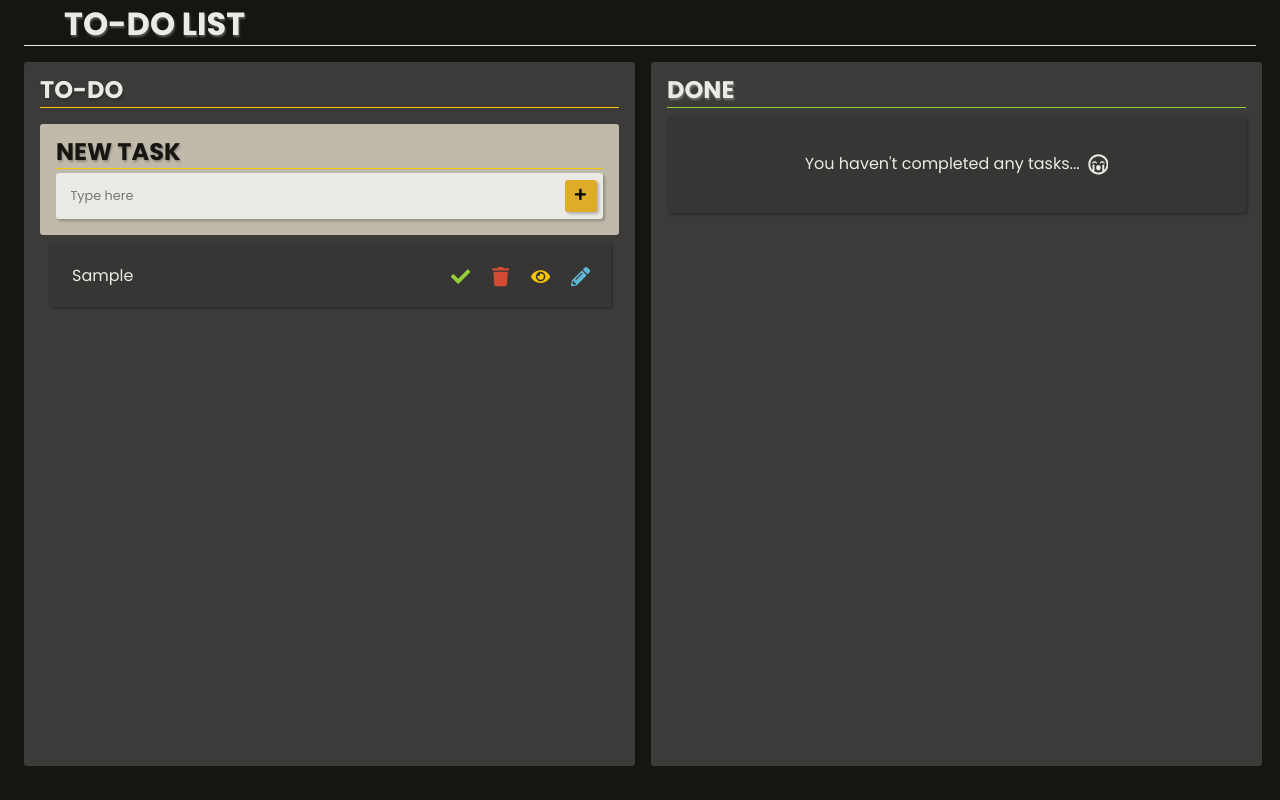
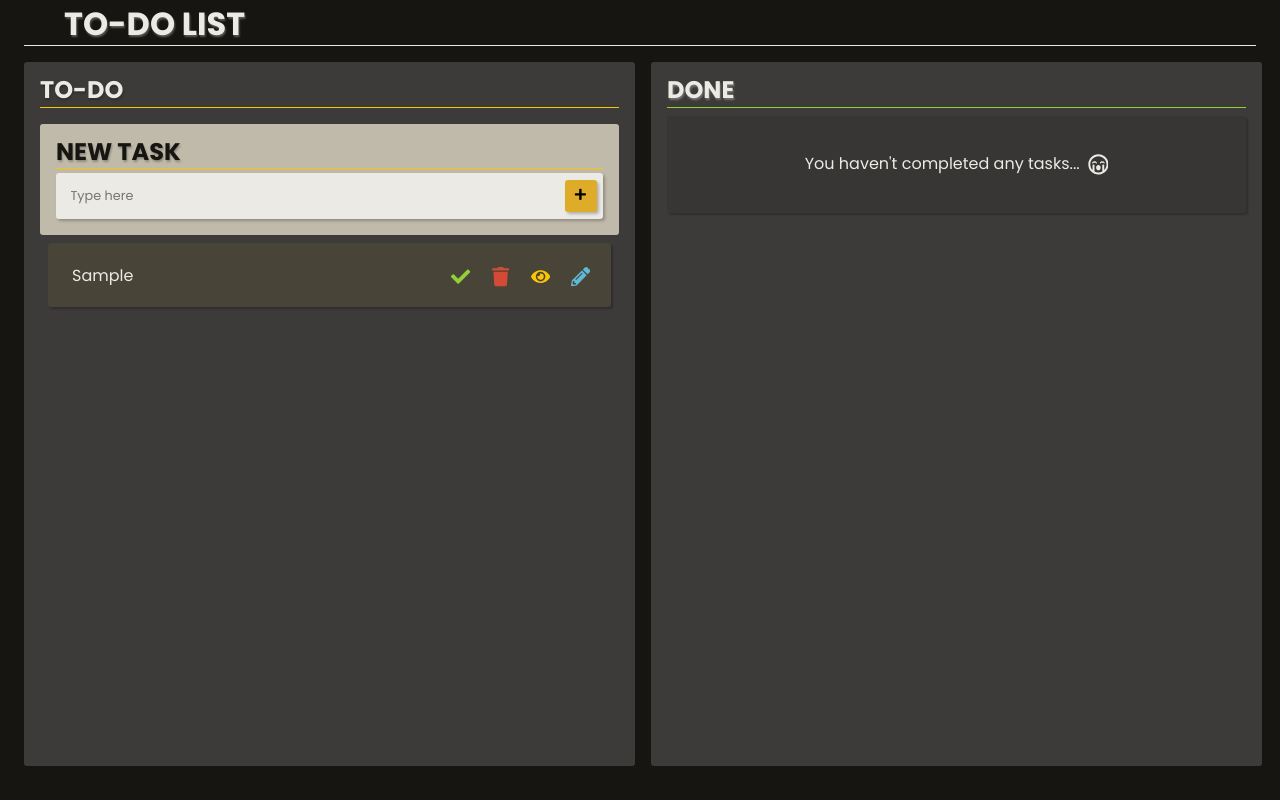
Before and after one commit to Ltheus/todo-app, a React (Vite) app: page / in a window 1280 px wide. Both pictures are taken after typing "Sample" into the empty fields and a click on the button 1217 px from the left and 133 px from the top of the page. Built offline with nearby package versions, Linux system fonts and the light colour scheme; some icons are missing.

Commit message:
Adjust color variables and their usage

```diff
--- a/src/components/ListContent/listContent.module.css
+++ b/src/components/ListContent/listContent.module.css
@@ -1,6 +1,6 @@
 .taskContainer {
   padding: 1rem;
-  background-color: var(--card-background);
+  background-color: var(--todo-card-background);
   box-shadow: 2px 2px 2px var(--dropshadow-dark);
   border-radius: 3px;
 
@@ -12,7 +12,7 @@
 }
 
 .doneTaskContainer{
-  background-color:  hsl(84, 60%, 52%, .075);
+  background-color:  var(--done-card-background);
 }
 
 .contentText {
--- a/src/index.css
+++ b/src/index.css
@@ -41,7 +41,9 @@ h2 {
   --edit: hsl(194, 58%, 60%);
   --delete: hsl(8, 64%, 52%);
 
-  --card-background: hsla(40, 0%, 0%, 0.081);
+  --card-background: hsla(40, 1%, 20%, 0.5);
+  --todo-card-background:  hsl(43, 74%, 52%, 0.075);
+  --done-card-background: hsl(84, 60%, 52%, .075);
   --dropshadow-dark: hsla(40, 5%, 5%, 0.26);
   --dropshadow-light: hsla(40, 35%, 95%, 0.3);
 
@@ -111,6 +113,10 @@ h2 {
   gap: 0.5rem;
 }
 
+/*! .item-container-todo{
+/*!  max-height: 20rem;
+/*! } */
+
 .todo-container {
   background-color: var(--background-accent);
   color: var(--text);
@@ -134,7 +140,7 @@ h2 {
 }
 
 ::-webkit-scrollbar-track {
-  background-color: var(--card-background);
+  background-color: var(--todo-card-background);
   opacity: 0.5;
   border-radius: 3px;
 }
@@ -146,6 +152,10 @@ h2 {
 
 .item-container-done::-webkit-scrollbar-thumb {
   background-color: var(--confirm);
+}
+
+.item-container-done::-webkit-scrollbar-track {
+  background-color: var(--done-card-background);
 }
 
 input[type="text"] {
```
